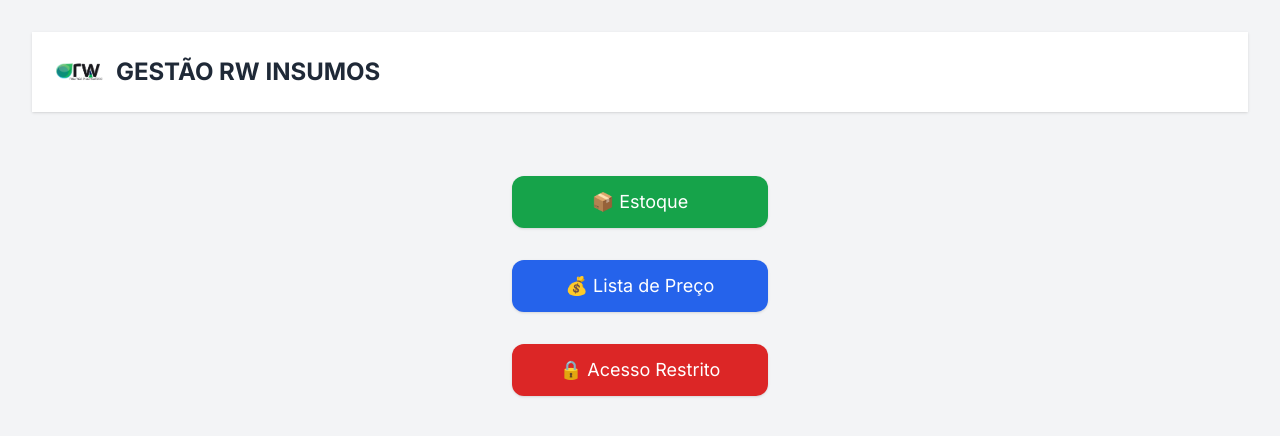
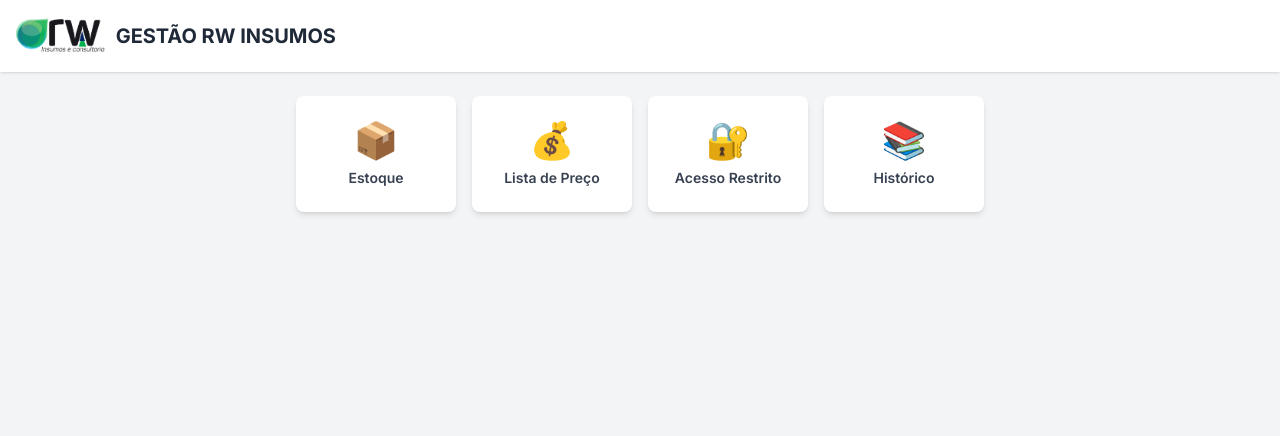
Before and after one commit to vitorhgodoi95/gestao-insumos, a React (Vite) app: page / in a window 1280 px wide. Shown: the top 436 px of the page. Built offline with nearby package versions, Linux system fonts and the light colour scheme.

Commit message:
fix: corrige verificação do login no AcessoRestrito.jsx

```diff
--- a/src/App.jsx
+++ b/src/App.jsx
@@ -1,74 +1,74 @@
 import React from "react";
-import { BrowserRouter as Router, Routes, Route, Link, Navigate } from "react-router-dom";
+import { BrowserRouter as Router, Routes, Route, useNavigate } from "react-router-dom";
 import Estoque from "./pages/Estoque";
 import ListaPreco from "./pages/Listapreco";
 import AcessoRestrito from "./pages/AcessoRestrito";
 import Historico from "./pages/Historico";
 import LoginRestrito from "./pages/LoginRestrito";
-import "./App.css";
+import logo from "./assets/react.svg";
 
-function RotaProtegida({ children }) {
-  const autenticado = localStorage.getItem("acessoLiberado") === "true";
-  return autenticado ? children : <Navigate to="/acesso-restrito" />;
+function Protegido({ children }) {
+  const acesso = localStorage.getItem("acessoLiberado");
+  const navigate = useNavigate();
+
+  if (acesso !== "true") {
+    navigate("/login");
+    return null;
+  }
+
+  return children;
 }
 
 export default function App() {
   return (
     <Router>
-      <div className="min-h-screen bg-gray-100 flex flex-col">
-        {/* Cabeçalho */}
-        <header className="bg-white shadow px-6 py-4 flex items-center justify-between">
-          <div className="flex items-center space-x-3">
-            <img src="/logo.png" alt="Logo RW" className="w-12 h-12 object-contain" />
-            <Link to="/" className="text-2xl font-bold text-gray-800">
-              GESTÃO RW INSUMOS
-            </Link>
+      <div className="min-h-screen bg-gray-100">
+        {/* Header */}
+        <header className="bg-white shadow p-4 flex items-center justify-between">
+          <div className="flex items-center space-x-2">
+            <img src="/logo.png" alt="Logo" className="h-10 w-auto" />
+            <h1 className="text-xl font-bold text-gray-800">GESTÃO RW INSUMOS</h1>
           </div>
         </header>
 
-        {/* Conteúdo principal */}
-        <main className="flex-1 p-6">
+        {/* Navegação principal */}
+        <main className="p-6 flex justify-center">
+          <div className="grid grid-cols-2 sm:grid-cols-4 gap-4">
+            <Card icon="📦" title="Estoque" href="/estoque" />
+            <Card icon="💰" title="Lista de Preço" href="/listapreco" />
+            <Card icon="🔐" title="Acesso Restrito" href="/login" />
+            <Card icon="📚" title="Histórico" href="/historico" />
+          </div>
+        </main>
+
+        {/* Rotas */}
         <Routes>
-            <Route
-              path="/"
-              element={
-                <div className="flex flex-col items-center justify-center gap-8 mt-10">
-                  <Link
-                    to="/estoque"
-                    className="text-center bg-green-600 text-white px-6 py-3 rounded-xl shadow hover:bg-green-700 transition text-lg w-64"
-                  >
-                    📦 Estoque
-                  </Link>
-                  <Link
-                    to="/listapreco"
-                    className="text-center bg-blue-600 text-white px-6 py-3 rounded-xl shadow hover:bg-blue-700 transition text-lg w-64"
-                  >
-                    💰 Lista de Preço
-                  </Link>
-                  <Link
-                    to="/acesso-restrito"
-                    className="text-center bg-red-600 text-white px-6 py-3 rounded-xl shadow hover:bg-red-700 transition text-lg w-64"
-                  >
-                    🔒 Acesso Restrito
-                  </Link>
-                </div>
-              }
-            />
           <Route path="/estoque" element={<Estoque />} />
           <Route path="/listapreco" element={<ListaPreco />} />
-            <Route path="/acesso-restrito" element={<LoginRestrito />} />
+          <Route path="/login" element={<LoginRestrito />} />
           <Route
             path="/restrito"
             element={
-                <RotaProtegida>
+              <Protegido>
                 <AcessoRestrito />
-                </RotaProtegida>
+              </Protegido>
             }
           />
           <Route path="/historico" element={<Historico />} />
         </Routes>
-        </main>
       </div>
     </Router>
   );
 }
+
+function Card({ icon, title, href }) {
+  return (
+    <a
+      href={href}
+      className="bg-white rounded-lg shadow-md hover:shadow-xl transition p-6 flex flex-col items-center text-center w-40"
+    >
+      <span className="text-4xl mb-2">{icon}</span>
+      <span className="text-sm font-semibold text-gray-700">{title}</span>
+    </a>
+  );
+}
--- a/src/pages/AcessoRestrito.jsx
+++ b/src/pages/AcessoRestrito.jsx
@@ -8,10 +8,10 @@ export default function AcessoRestrito() {
   const navigate = useNavigate();
 
   useEffect(() => {
-    const autorizado = localStorage.getItem("acessoRestrito");
-    console.log("Acesso permitido?", autorizado); // <- linha de depuração
+    const autorizado = localStorage.getItem("acessoLiberado");
+    console.log("Acesso permitido?", autorizado);
 
-    if (autorizado !== "ok") {
+    if (autorizado !== "true") {
       navigate("/login");
     }
   }, [navigate]);
```
Lines whose indentation alone changed are shown as unchanged.
